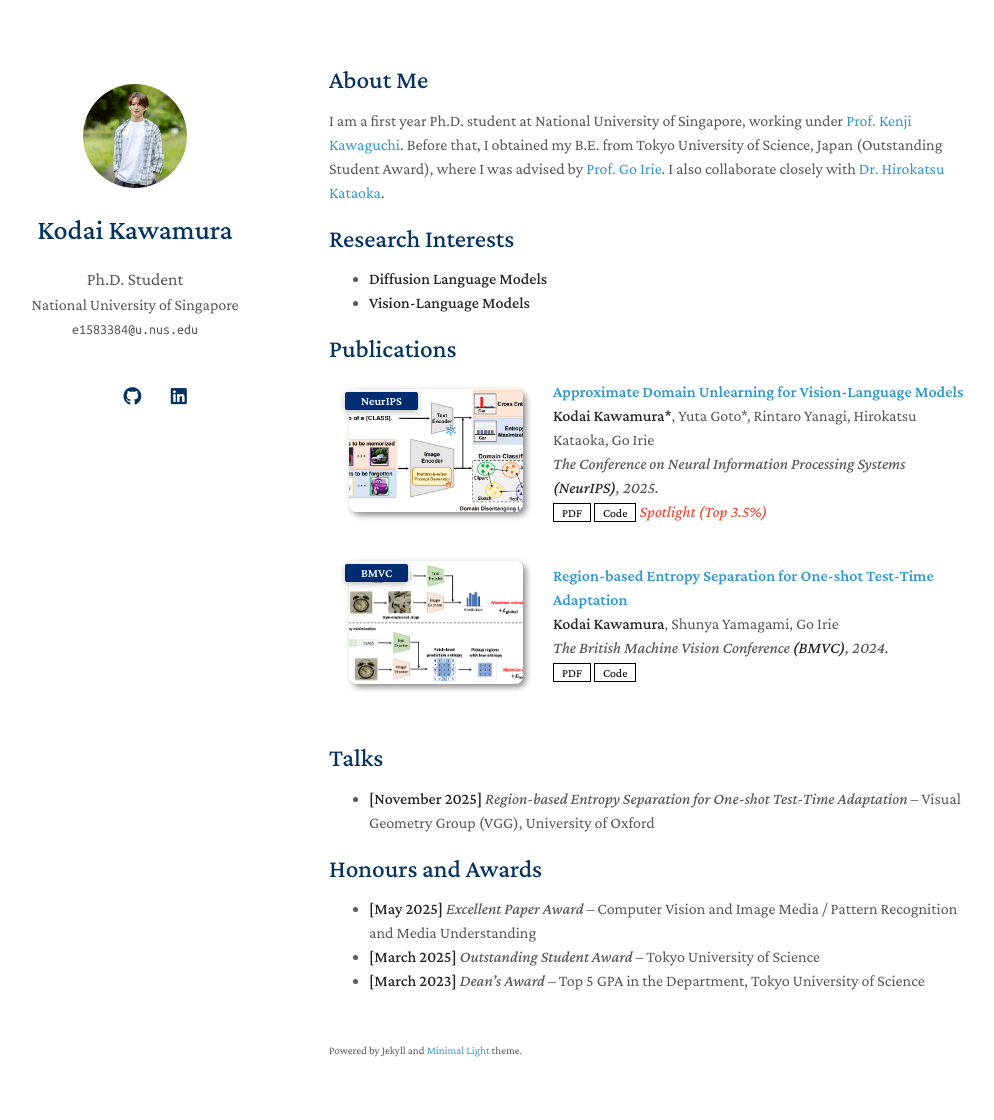
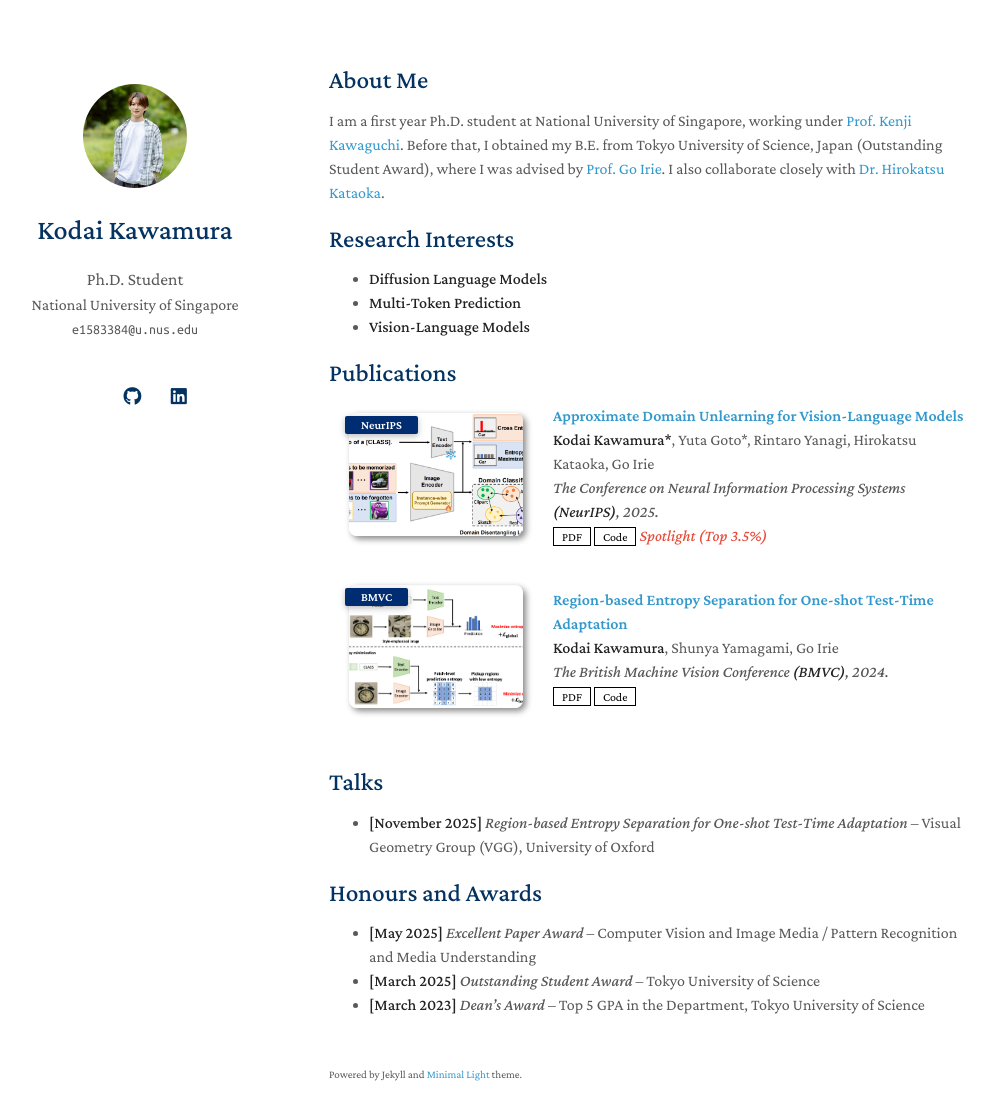
Before and after one commit to kodaikawamura/kodaikawamura, a Jekyll site: the page built from index.md, in a window 1280 px wide and 1155 px high. Shown: the top 1120 px of the window, without its empty margins (141-1135 px from the left). Built offline with Jekyll 4.4.1, drawn with Linux system fonts in a browser that asks for light colours; a style sheet for code colours, icons or effects is not loaded; our own code applies the rules of GitHub Pages for plain Markdown files.

Commit message:
modified index.md

```diff
--- a/index.md
+++ b/index.md
@@ -10,6 +10,7 @@ I also collaborate closely with [Dr. Hirokatsu Kataoka](https://hirokatsukataoka
 ## Research Interests
 
 - **Diffusion Language Models**
+- **Multi-Token Prediction**
 - **Vision-Language Models**
 
 
```
